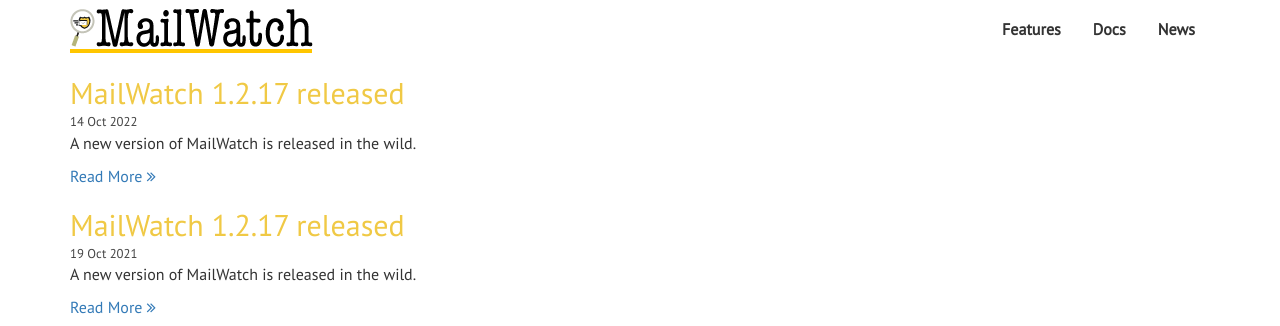
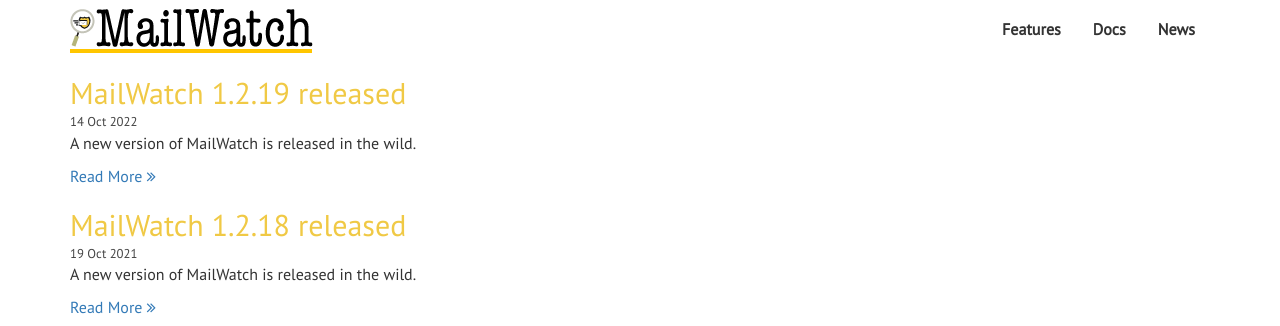
Before and after one commit to mailwatch/mailwatch.github.io, a Jekyll site: the page built from news/index.html, in a window 1280 px wide and 900 px high. Shown: the top 326 px of the window. Built offline with Jekyll 4.4.1, drawn with Linux system fonts in a browser that asks for light colours.

Commit message:
Fix post titles

```diff
--- a/_posts/2021-10-19-mailwatch-1-2-18-released.md
+++ b/_posts/2021-10-19-mailwatch-1-2-18-released.md
@@ -1,6 +1,6 @@
 ---
 layout: news_single
-title: 'MailWatch 1.2.17 released'
+title: 'MailWatch 1.2.18 released'
 date: 2021-10-19 10:15:42 +0200
 author: endelwar
 version: 1.2.18
--- a/_posts/2022-10-14-mailwatch-1-2-19-released.md
+++ b/_posts/2022-10-14-mailwatch-1-2-19-released.md
@@ -1,6 +1,6 @@
 ---
 layout: news_single
-title: 'MailWatch 1.2.17 released'
+title: 'MailWatch 1.2.19 released'
 date: 2022-10-14 15:18:42 +0200
 author: endelwar
 version: 1.2.19
```
